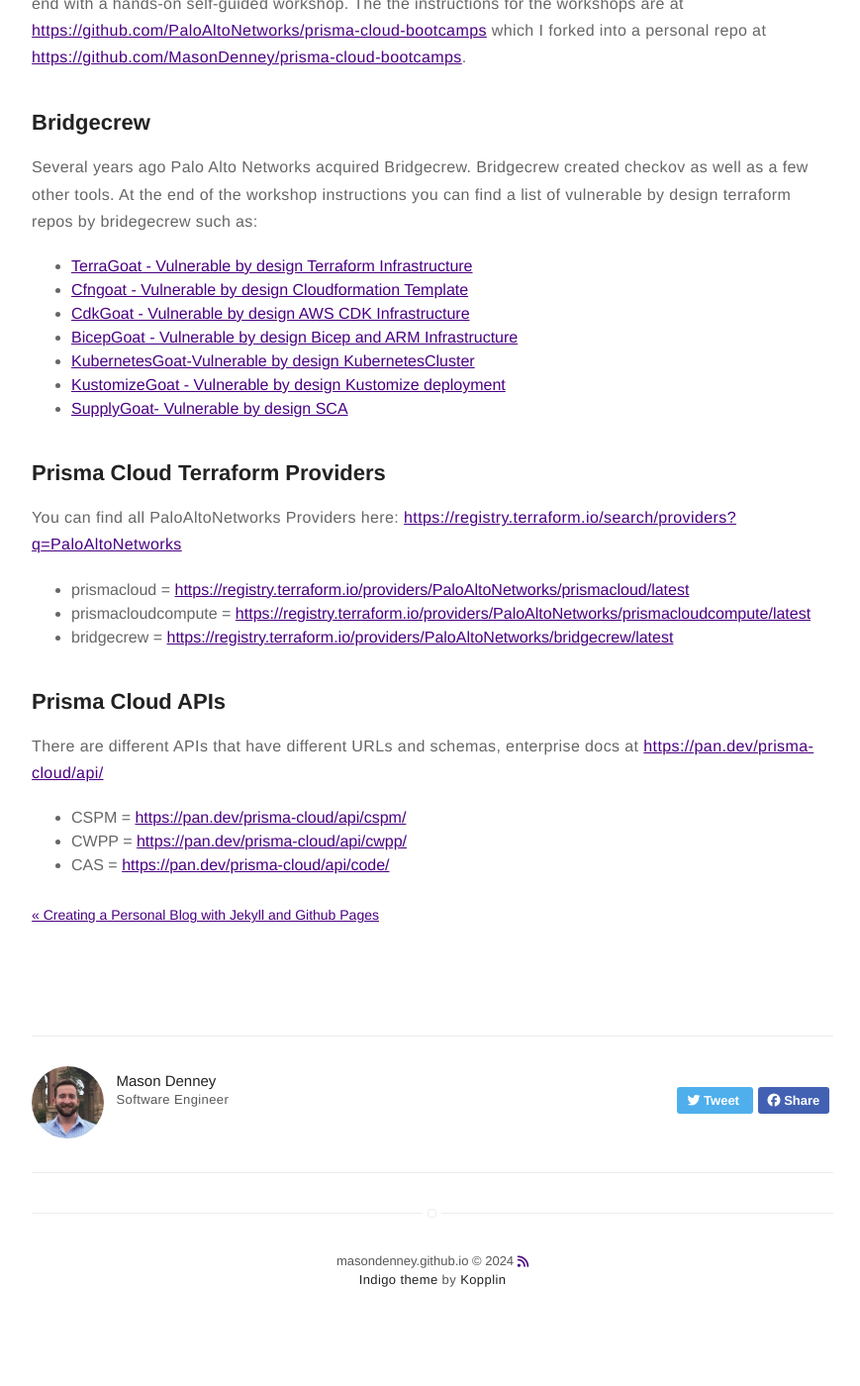
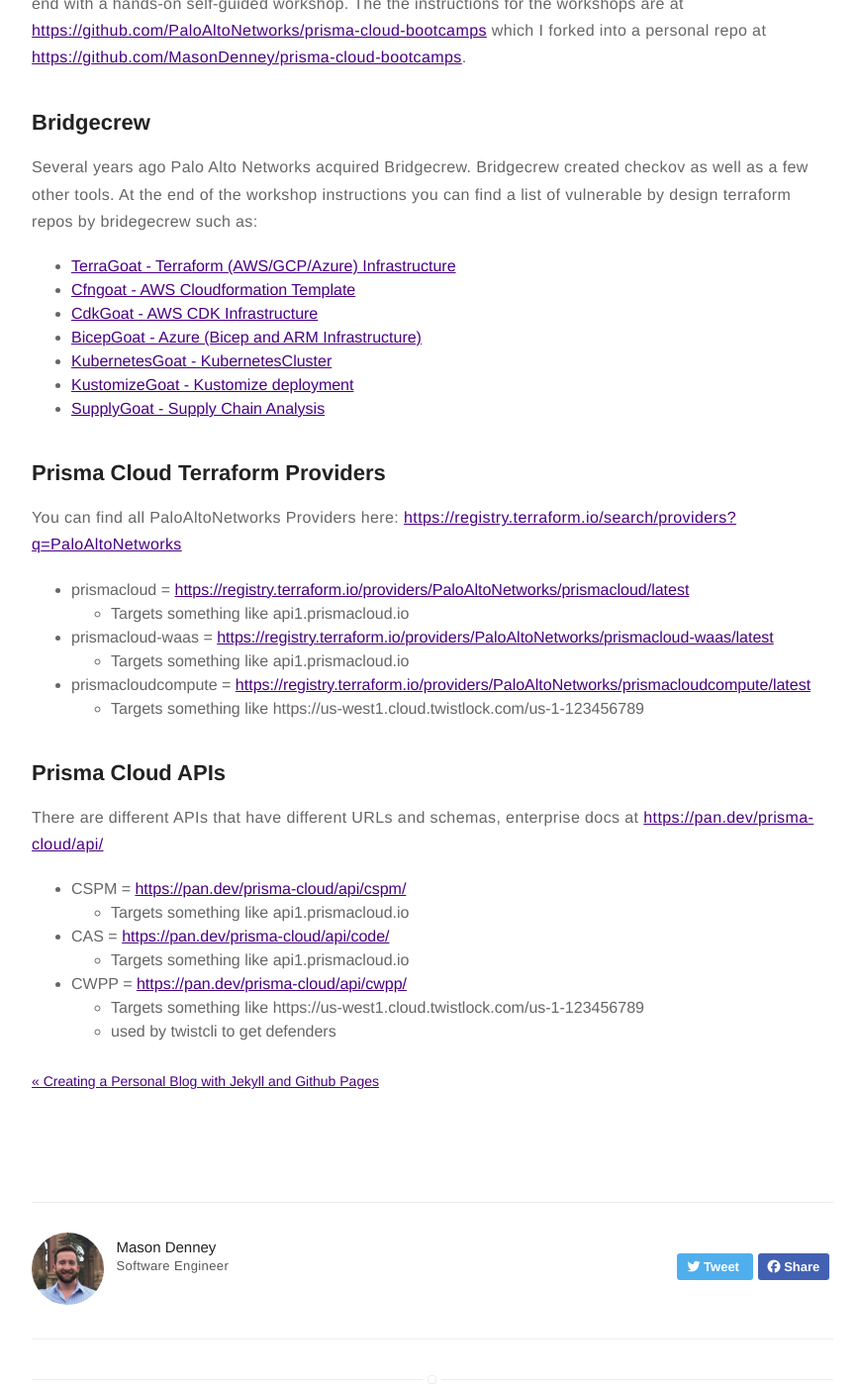
Before and after one commit to MasonDenney/masondenney.github.io, a Jekyll site: the page built from _posts/2024-03-14-prismacloud.md, in a window 1280 px wide and 1400 px high, scrolled down 490 px. Shown: the whole window at 99% size, without its empty margins (203-1072 px from the left). Built offline with Jekyll 4.4.1, drawn with Linux system fonts in a browser that asks for light colours; nearby versions of some CDN libraries; before the commit the page ends 1854 px from its top, so only the background shows below that; some of the changed text lies outside the part shown.

Commit message:
more prisma info

```diff
--- a/_posts/2024-03-04-prismacloud.md
+++ b/_posts/2024-03-14-prismacloud.md
@@ -20,22 +20,29 @@ Palo Alto Prisma Cloud is currently offering workshops for prospective customers
 
 ## Bridgecrew
 Several years ago Palo Alto Networks acquired Bridgecrew. Bridgecrew created checkov as well as a few other tools. At the end of the workshop instructions you can find a list of vulnerable by design terraform repos by bridegecrew such as:
-- [TerraGoat - Vulnerable by design Terraform Infrastructure](https://github.com/bridgecrewio/terragoat)
-- [Cfngoat - Vulnerable by design Cloudformation Template](https://github.com/bridgecrewio/cfngoat)
-- [CdkGoat - Vulnerable by design AWS CDK Infrastructure](https://github.com/bridgecrewio/cdkgoat)
-- [BicepGoat - Vulnerable by design Bicep and ARM Infrastructure](https://github.com/bridgecrewio/bicepgoat)
-- [KubernetesGoat-Vulnerable by design KubernetesCluster](https://github.com/bridgecrewio/kubernetes-goattest)
-- [KustomizeGoat - Vulnerable by design Kustomize deployment](https://github.com/bridgecrewio/kustomizegoat)
-- [SupplyGoat- Vulnerable by design SCA](https://github.com/bridgecrewio/supplygoat)
+- [TerraGoat - Terraform (AWS/GCP/Azure) Infrastructure](https://github.com/bridgecrewio/terragoat)
+- [Cfngoat - AWS Cloudformation Template](https://github.com/bridgecrewio/cfngoat)
+- [CdkGoat - AWS CDK Infrastructure](https://github.com/bridgecrewio/cdkgoat)
+- [BicepGoat - Azure (Bicep and ARM Infrastructure)](https://github.com/bridgecrewio/bicepgoat)
+- [KubernetesGoat - KubernetesCluster](https://github.com/bridgecrewio/kubernetes-goattest)
+- [KustomizeGoat - Kustomize deployment](https://github.com/bridgecrewio/kustomizegoat)
+- [SupplyGoat - Supply Chain Analysis](https://github.com/bridgecrewio/supplygoat)
 
 ## Prisma Cloud Terraform Providers
 You can find all PaloAltoNetworks Providers here: <https://registry.terraform.io/search/providers?q=PaloAltoNetworks>
 - prismacloud = <https://registry.terraform.io/providers/PaloAltoNetworks/prismacloud/latest>
+  - Targets something like api1.prismacloud.io
+- prismacloud-waas = <https://registry.terraform.io/providers/PaloAltoNetworks/prismacloud-waas/latest>
+  - Targets something like api1.prismacloud.io
 - prismacloudcompute = <https://registry.terraform.io/providers/PaloAltoNetworks/prismacloudcompute/latest>
-- bridgecrew = <https://registry.terraform.io/providers/PaloAltoNetworks/bridgecrew/latest>
+  - Targets something like https://us-west1.cloud.twistlock.com/us-1-123456789
 
 ## Prisma Cloud APIs
 There are different APIs that have different URLs and schemas, enterprise docs at <https://pan.dev/prisma-cloud/api/>
 - CSPM = <https://pan.dev/prisma-cloud/api/cspm/>
+  - Targets something like api1.prismacloud.io
+- CAS = <https://pan.dev/prisma-cloud/api/code/>
+  - Targets something like api1.prismacloud.io
 - CWPP = <https://pan.dev/prisma-cloud/api/cwpp/>
-- CAS = <https://pan.dev/prisma-cloud/api/code/>
+  - Targets something like https://us-west1.cloud.twistlock.com/us-1-123456789
+  - used by twistcli to get defenders
```
Also changed, not shown: other parts of _posts/2024-03-14-prismacloud.md (+1 -1 lines).
